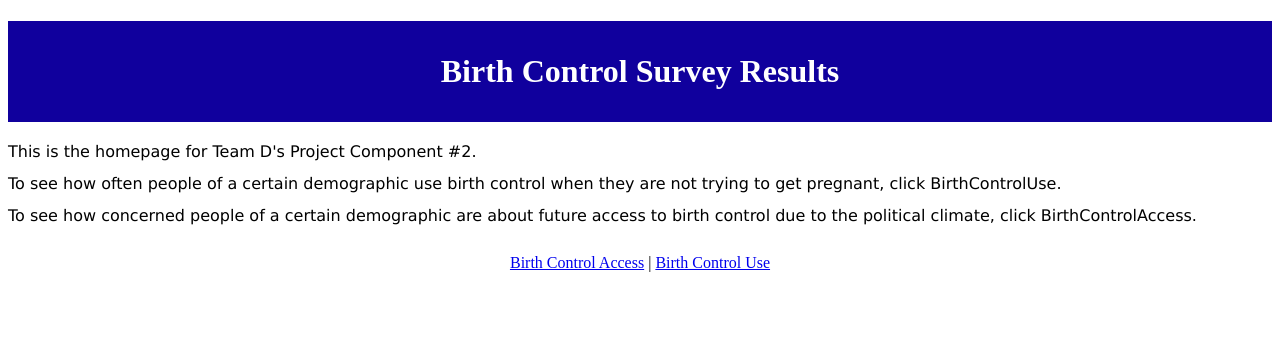
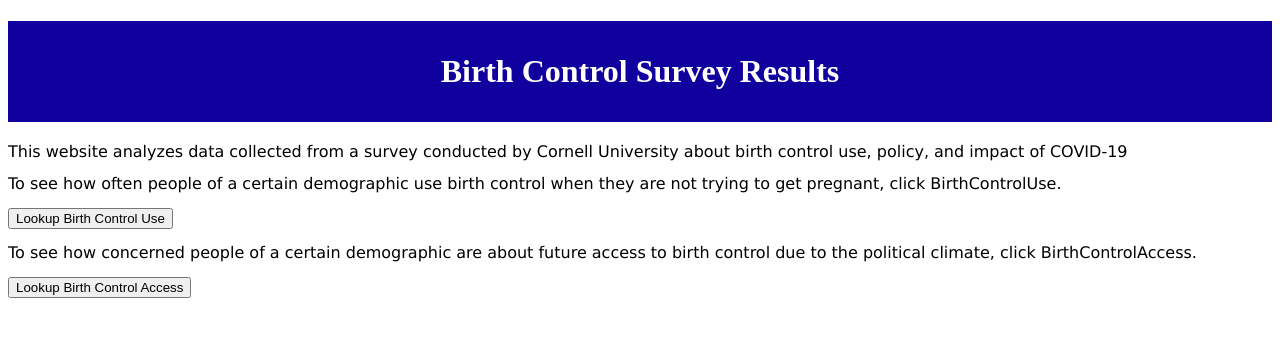
Before and after one commit to CS257-F23/team-project-d, a Flask app: page / in a window 1280 px wide. Shown: the top 337 px of the page. Run offline with Flask 3, Linux system fonts and the light colour scheme.

```diff
--- a/templates/homepage.html
+++ b/templates/homepage.html
@@ -6,17 +6,15 @@
   </head>
 <body>
 
-  <p>This is the homepage for Team D's Project Component #2.</p>
+  <p>This website analyzes data collected from a survey conducted by Cornell University about birth control use, policy, and impact of COVID-19</p>
   <p>To see how often people of a certain demographic use birth control when they are not trying to get pregnant, click BirthControlUse.</p>
+  <a href="http://127.0.0.1:5000/birth-control-use" target="_blank">
+    <button>Lookup Birth Control Use</button>
+  </a>
   <p>To see how concerned people of a certain demographic are about future access to birth control due to the political climate, click BirthControlAccess.</p>
-
-
-  <nav id="myNav">
-    <a href="http://127.0.0.1:5000/birth-control-access">Birth Control Access</a> |
-    <a href="http://127.0.0.1:5000/birth-control-use">Birth Control Use</a>
-  </nav>
-
-
+  <a href="http://127.0.0.1:5000/birth-control-access" target="_blank">
+    <button>Lookup Birth Control Access</button>
+  </a>
 
 </body>
 </html>
```
